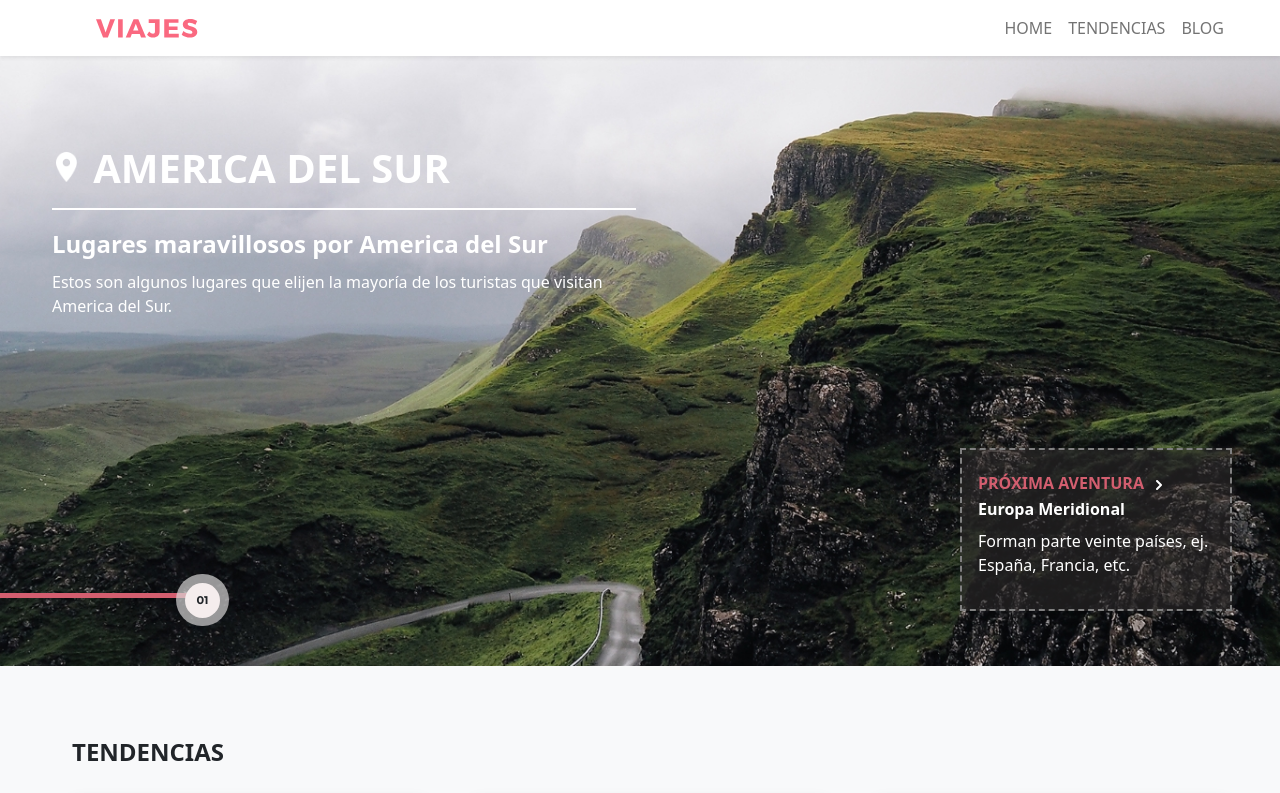
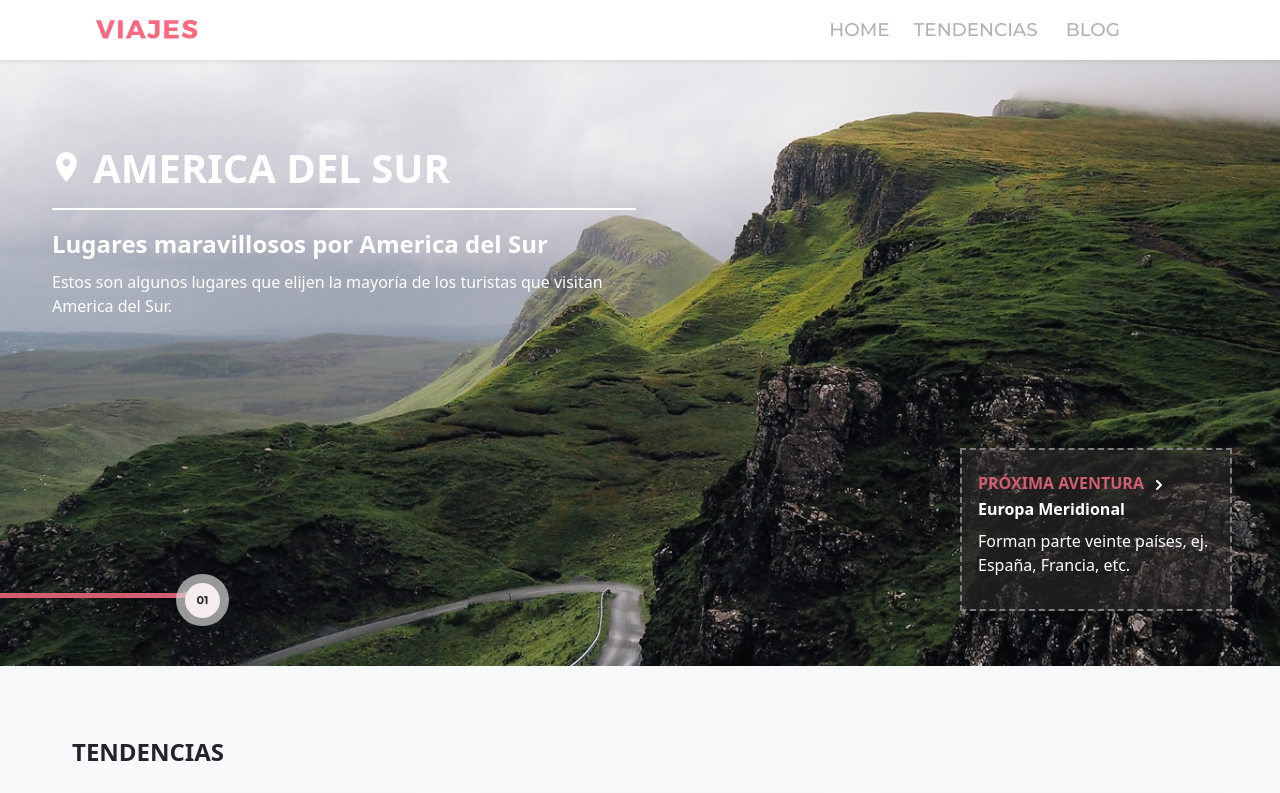
Before and after one commit to Liliani-mg/Aenima-frontend-test, a React (Vite) app: page / in a window 1280 px wide. Shown: the top 793 px of the page. Built offline with nearby package versions, Linux system fonts and the light colour scheme.

Commit message:
fix navBar styles

```diff
--- a/src/components/NavBar.css
+++ b/src/components/NavBar.css
@@ -12,3 +12,12 @@
     color: black;
 
 }
+#navbarText a{
+    color:rgb(182, 177, 177);
+    font-family: 'Montserrat', sans-serif;
+    font-weight: 500;
+    font-size: 2.3vh;
+}
+#navbarText a:hover{
+    color:black;
+}
--- a/src/components/NavBar.jsx
+++ b/src/components/NavBar.jsx
@@ -1,7 +1,6 @@
 import React from "react";
 import { useMediaQuery } from "react-responsive";
 import("./NavBar.css");
-// const logo = import ("../assets/logo/logo_01.svg")
 
 function NavBar() {
   const isMobile = useMediaQuery({ query: '(max-width: 768px)' })
@@ -23,19 +22,19 @@ function NavBar() {
       </button>
       <div class={isMobile ? "collapse navbar-collapse " : "collapse navbar-collapse d-flex justify-content-end "} id="navbarText">
 
-          <ul class="navbar-nav mr-3">
-            <li class="nav-item active">
-              <a class="nav-link" href="#">
+          <ul class="navbar-nav mx-5 px-5">
+            <li class="nav-item active mx-1">
+              <a class="nav-link " href="#">
                 HOME{" "}
               </a>
             </li>
-            <li class="nav-item">
-              <a class="nav-link" href="#">
+            <li class="nav-item mx-1">
+              <a class="nav-link " href="#">
                 TENDENCIAS
               </a>
             </li>
-            <li class="nav-item">
-              <a class="nav-link" href="#">
+            <li class="nav-item mx-2">
+              <a class="nav-link " href="#">
                 BLOG
               </a>
             </li>
```
